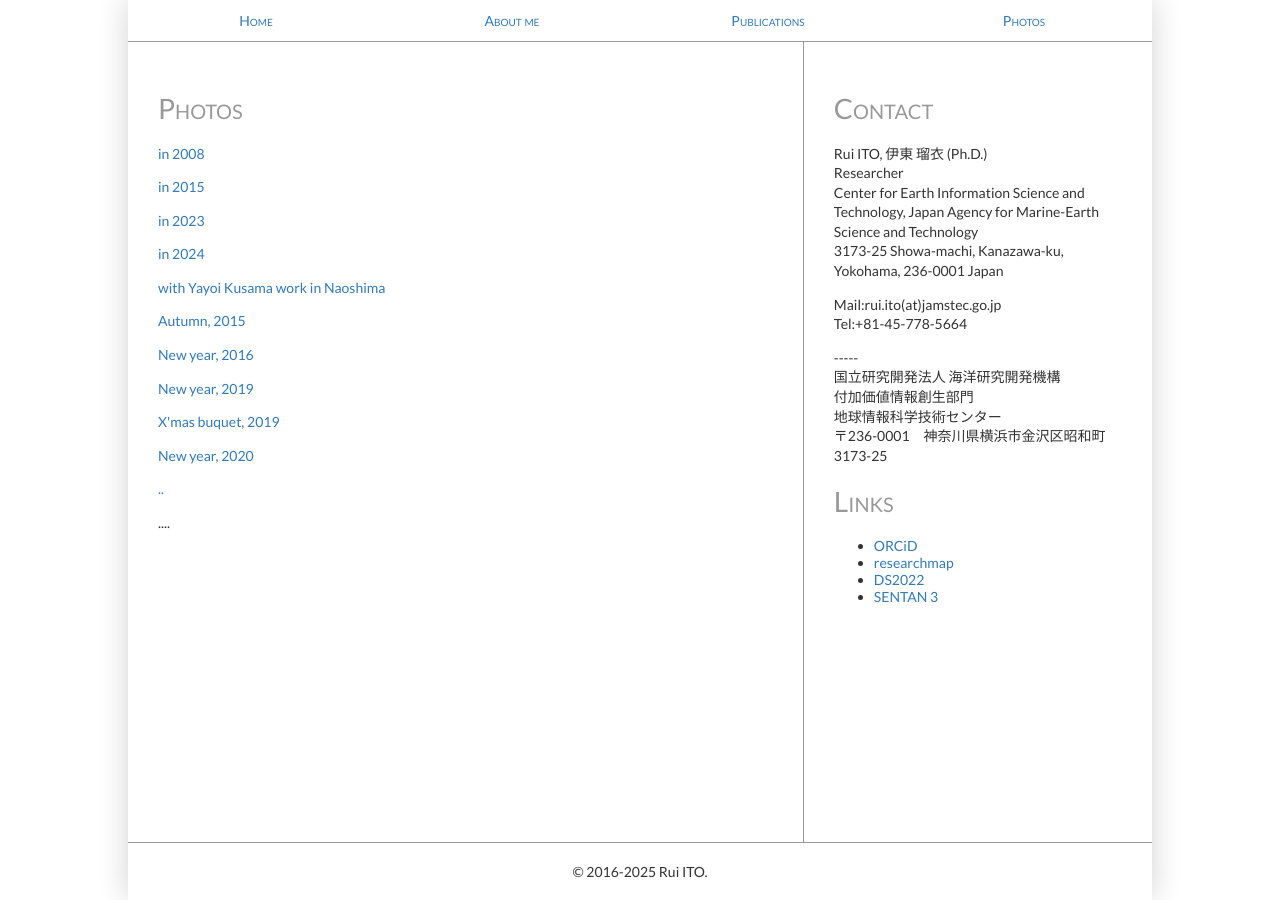
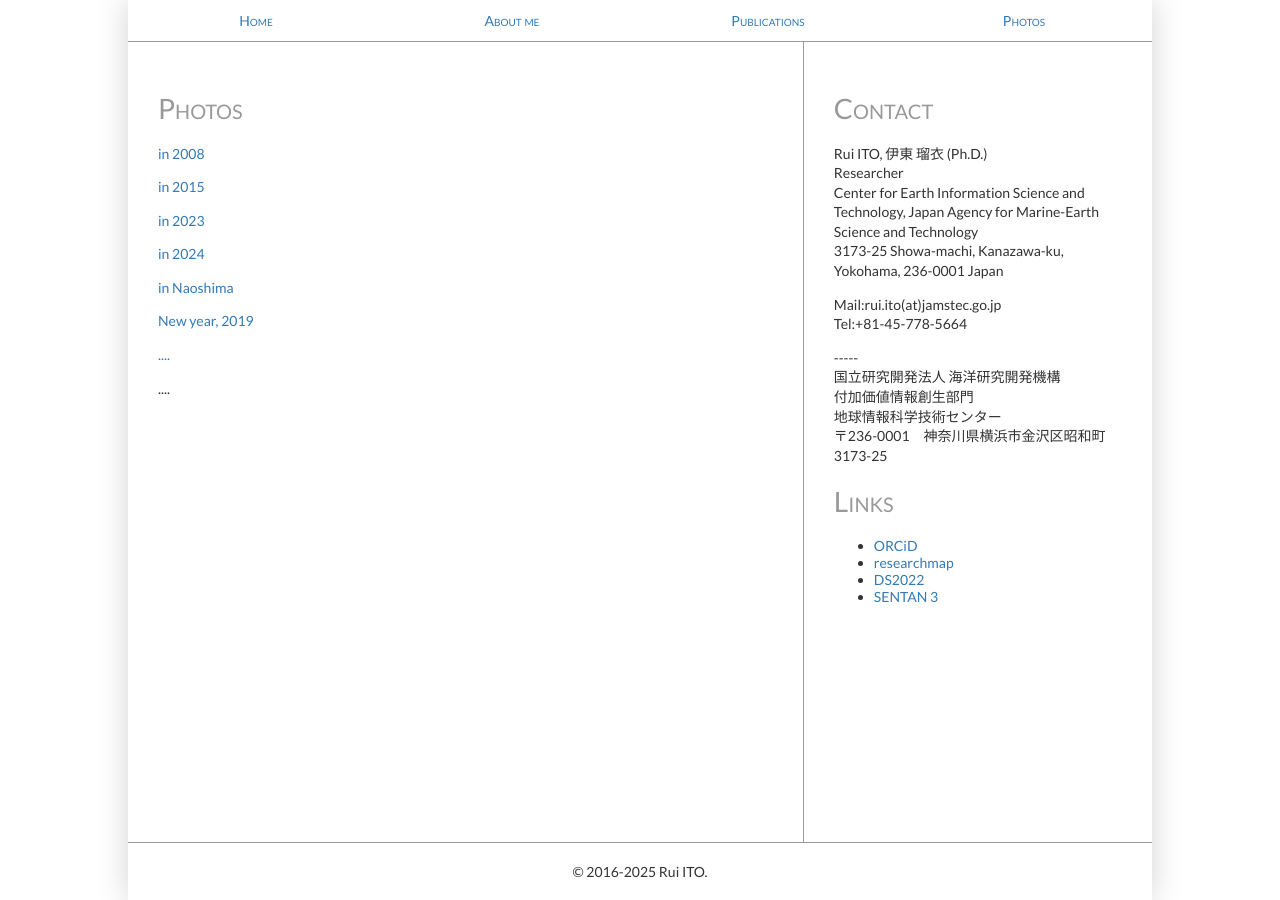
Before and after one commit to rui-climbiz/rui-climbiz.github.io, a Jekyll site: the page built from photos.html, in a window 1280 px wide. Built offline with Jekyll 4.4.1, drawn with Linux system fonts in a browser that asks for light colours.

Commit message:
Update photos.html

```diff
--- a/photos.html
+++ b/photos.html
@@ -8,11 +8,10 @@
 <p><a href="images/Rui2015.jpg" Target="_blank" > in 2015</a></p>
 <p><a href="images/Rui2023.jpg" Target="_blank" > in 2023</a></p>
 <p><a href="images/Rui2024_Kodansha.jpg" Target="_blank" > in 2024</a></p>
-<p><a href="images/Me.jpg" Target="_blank" > with Yayoi Kusama work in Naoshima</a></p>
-<p><a href="images/Autumn2015.jpg" Target="_blank" > Autumn, 2015</a></p>
-<p><a href="images/NewYear2016.jpg" Target="_blank" > New year, 2016</a></p>
+<p><a href="images/Me.jpg" Target="_blank" > in Naoshima</a></p>
+<!-- <p><a href="images/Autumn2015.jpg" Target="_blank" > Autumn, 2015</a></p> -->
+<!-- <p><a href="images/NewYear2016.jpg" Target="_blank" > New year, 2016</a></p> -->
 <p><a href="images/NewYear2019.jpg" Target="_blank" > New year, 2019</a></p>
-<p><a href="images/Xmas2019.jpg" Target="_blank" > X'mas buquet, 2019</a></p>
-<p><a href="images/NewYear2020.jpg" Target="_blank" > New year, 2020</a></p>
-<p><a href="images/ceremony.jpg" Target="_blank" >..</a></p>
+<!-- <p><a href="images/NewYear2020.jpg" Target="_blank" > New year, 2020</a></p> -->
+<p><a href="images/ceremony.jpg" Target="_blank" >....</a></p>
 <p>....</p>
```
